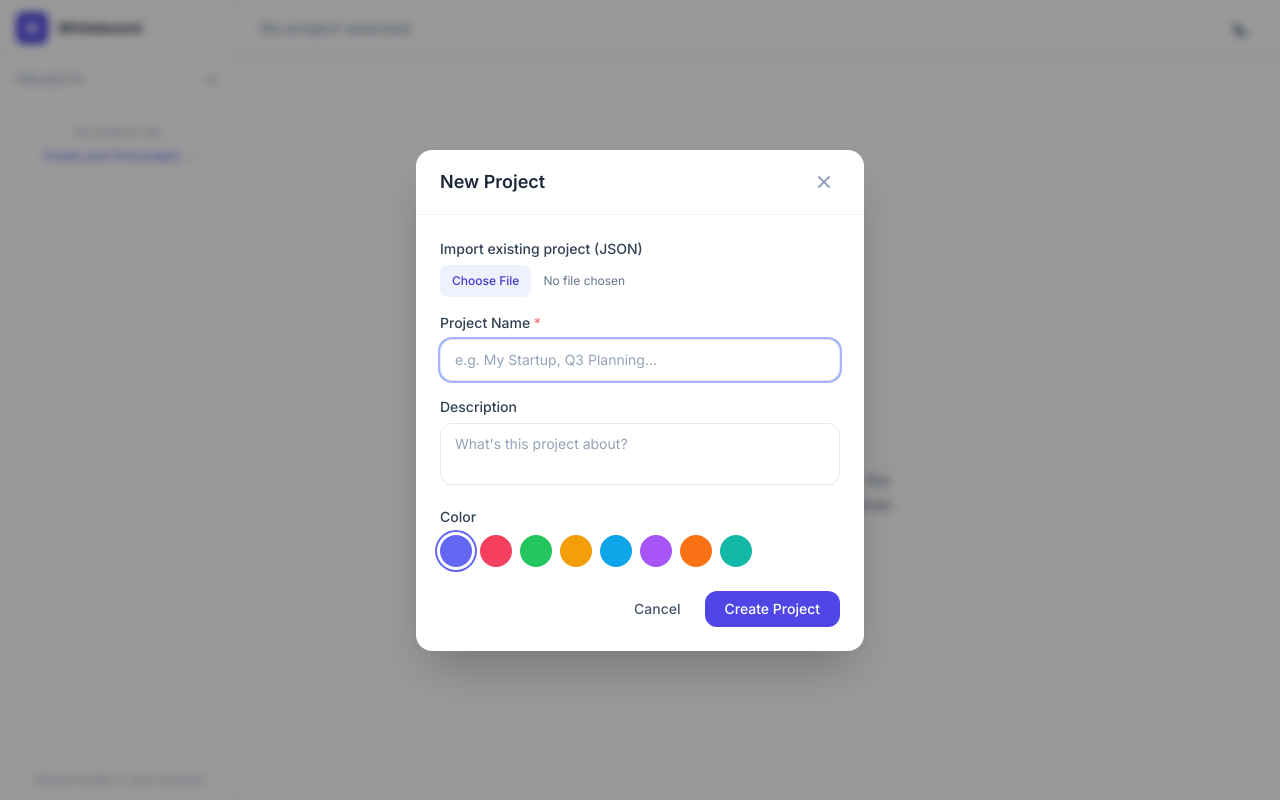
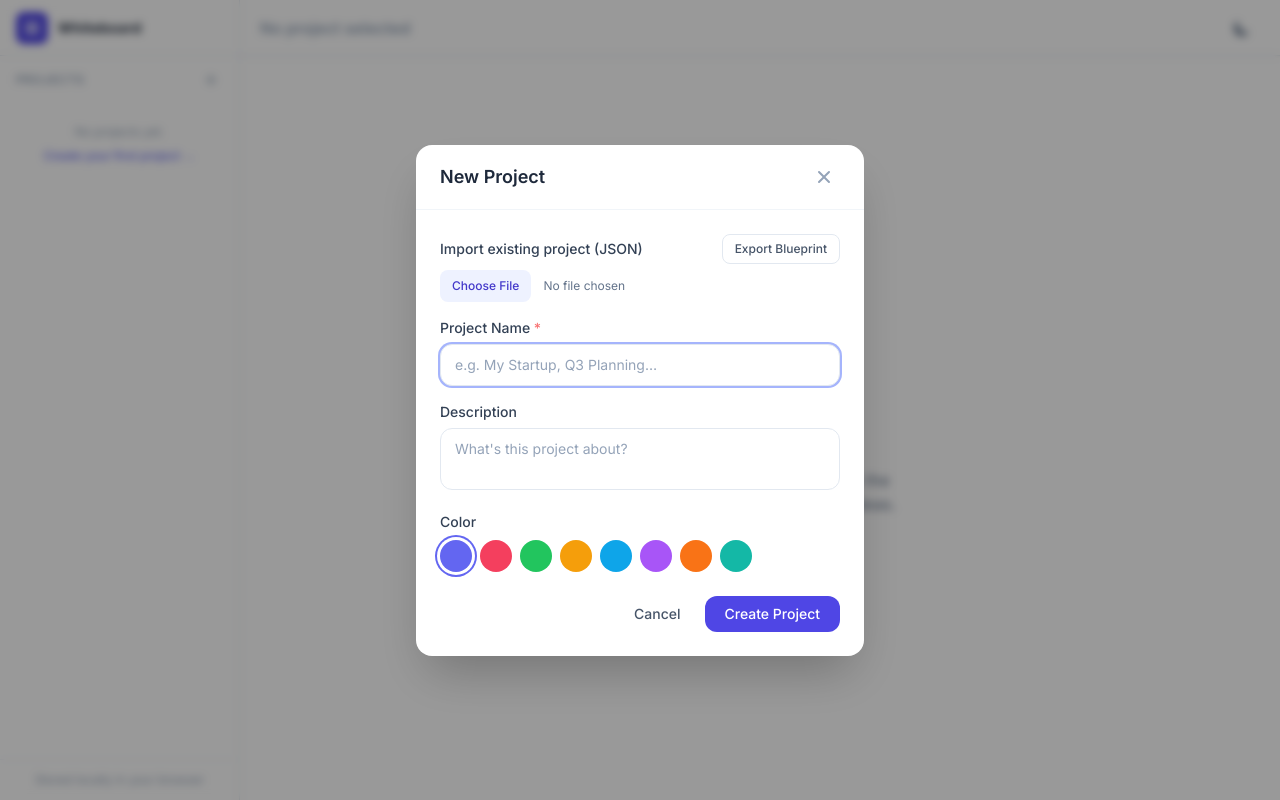
Before and after one commit to szentgyroland/whiteboard, a React (Vite) app: page / in a window 1280 px wide. Both pictures are taken after a click on the button 211 px from the left and 80 px from the top of the page. Built offline with nearby package versions, Linux system fonts and the light colour scheme.

Commit message:
Add export blueprint download

```diff
--- a/src/components/modals/ProjectModal.jsx
+++ b/src/components/modals/ProjectModal.jsx
@@ -3,7 +3,7 @@ import useStore from '../../store/useStore'
 import { PROJECT_COLORS } from '../../utils/colors'
 
 export default function ProjectModal({ project, onClose }) {
-  const { addProject, addProjectFromImport, updateProject, exportProject } = useStore()
+  const { addProject, addProjectFromImport, updateProject, exportProject, exportProjectBlueprint } = useStore()
   const isEdit = !!project
 
   const [name,  setName]  = useState(project?.name  ?? '')
@@ -13,6 +13,18 @@ export default function ProjectModal({ project, onClose }) {
   const [importError, setImportError] = useState('')
   const [importedData, setImportedData] = useState(null)
   const [importFileName, setImportFileName] = useState('')
+
+  const downloadProjectJson = (payload, fileName) => {
+    const blob = new Blob([JSON.stringify(payload, null, 2)], { type: 'application/json' })
+    const url = URL.createObjectURL(blob)
+    const link = document.createElement('a')
+    link.href = url
+    link.download = fileName
+    document.body.appendChild(link)
+    link.click()
+    document.body.removeChild(link)
+    URL.revokeObjectURL(url)
+  }
 
   const handleImport = async (e) => {
     const file = e.target.files?.[0]
@@ -57,16 +69,13 @@ export default function ProjectModal({ project, onClose }) {
       .replace(/[^a-z0-9]+/g, '-')
       .replace(/(^-|-$)/g, '')
       .slice(0, 60)
-    const blob = new Blob([JSON.stringify(exported, null, 2)], { type: 'application/json' })
-    const url = URL.createObjectURL(blob)
-    const link = document.createElement('a')
-    link.href = url
     const fileBaseName = slug || 'project'
-    link.download = `${fileBaseName}.json`
-    document.body.appendChild(link)
-    link.click()
-    document.body.removeChild(link)
-    URL.revokeObjectURL(url)
+    downloadProjectJson(exported, `${fileBaseName}.json`)
+  }
+
+  const handleExportBlueprint = () => {
+    const blueprint = exportProjectBlueprint()
+    downloadProjectJson(blueprint, 'project-blueprint.json')
   }
 
   const handleSubmit = (e) => {
@@ -129,9 +138,18 @@ export default function ProjectModal({ project, onClose }) {
         <form onSubmit={handleSubmit} className="p-6 space-y-4">
           {!isEdit && (
             <div>
-              <label className="block text-sm font-medium text-slate-700 dark:text-slate-300 mb-1.5">
-                Import existing project (JSON)
-              </label>
+              <div className="flex items-center justify-between gap-2 mb-1.5">
+                <label className="block text-sm font-medium text-slate-700 dark:text-slate-300">
+                  Import existing project (JSON)
+                </label>
+                <button
+                  type="button"
+                  onClick={handleExportBlueprint}
+                  className="px-3 py-1.5 text-xs font-medium rounded-lg border border-slate-200 dark:border-slate-600 text-slate-600 dark:text-slate-200 hover:bg-slate-100 dark:hover:bg-slate-700 transition-colors"
+                >
+                  Export Blueprint
+                </button>
+              </div>
               <input
                 type="file"
                 accept="application/json,.json"
--- a/src/store/useStore.js
+++ b/src/store/useStore.js
@@ -215,6 +215,21 @@ const useStore = create(
           connections: state.connections[projectId] ?? [],
           groups: state.groups[projectId] ?? [],
           groupConnections: state.groupConnections[projectId] ?? [],
+        }
+      },
+
+      exportProjectBlueprint() {
+        return {
+          version: 1,
+          project: {
+            name: '',
+            description: '',
+            color: '#6366F1',
+          },
+          ideas: [],
+          connections: [],
+          groups: [],
+          groupConnections: [],
         }
       },
 
```
Also changed, not shown: 1 other file (tests, documents, lock files or other folders).
